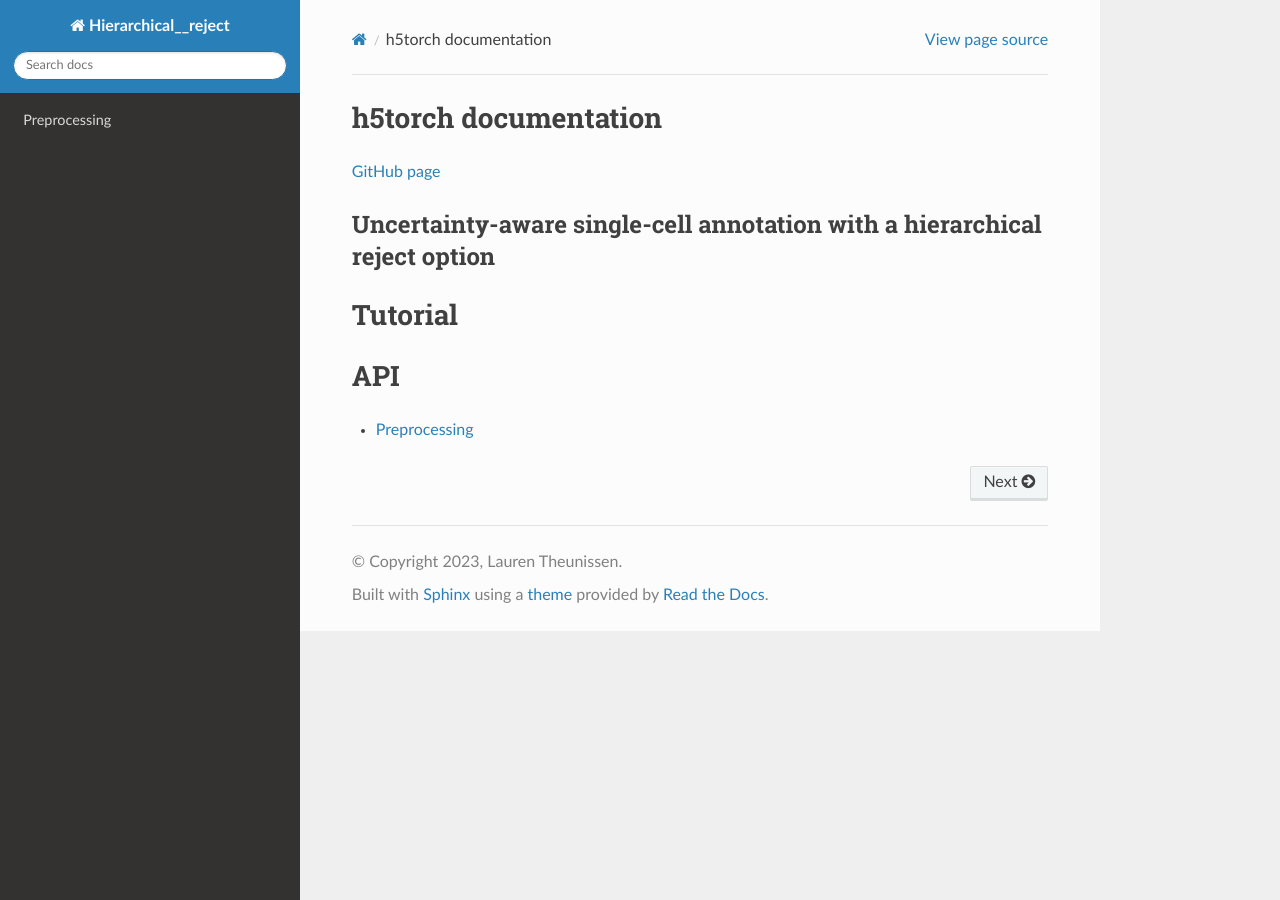
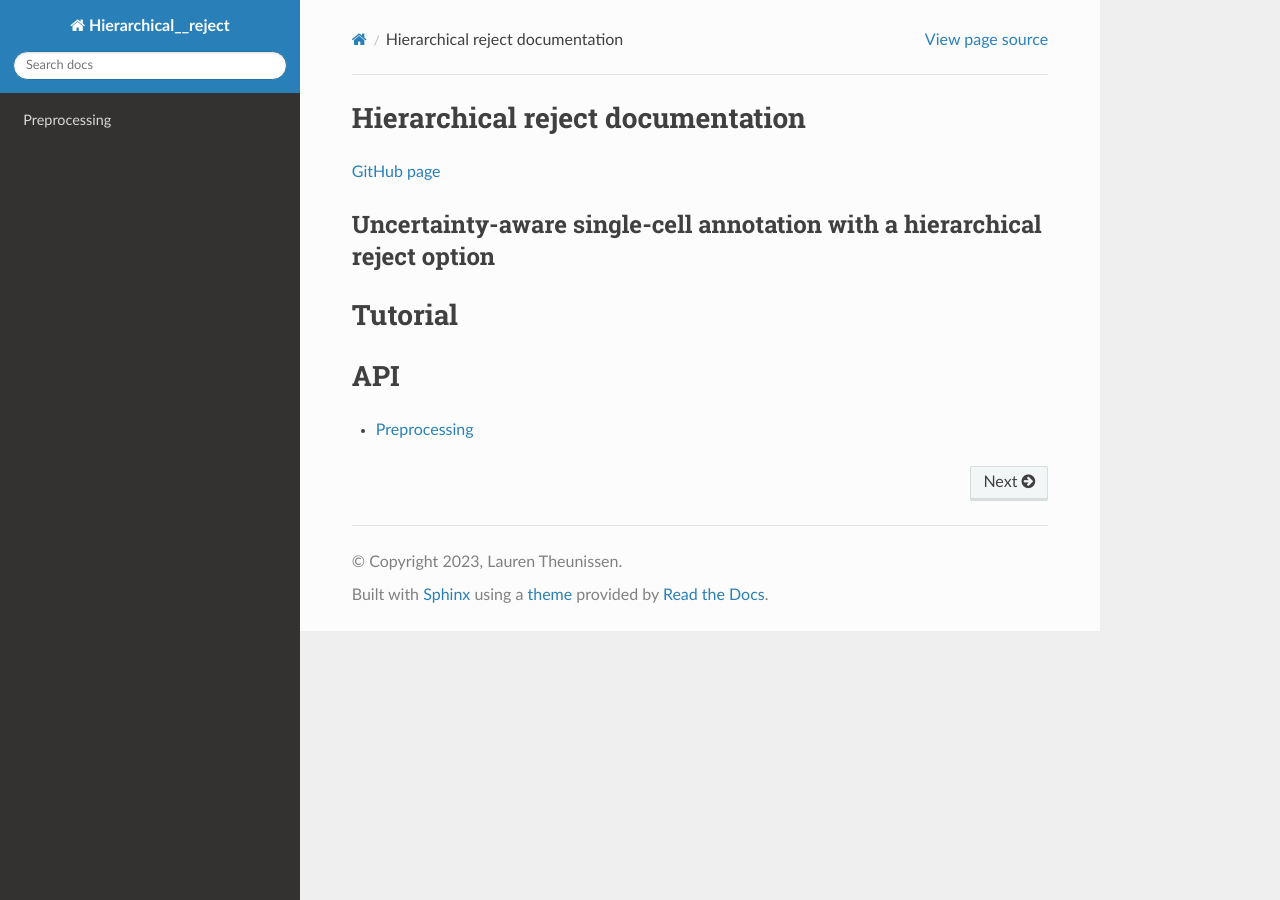
Before and after one commit to Latheuni/Hierarchical_reject, a Sphinx documentation site: the page built from docs/source/index.rst, in a window 1280 px wide. Built offline with Sphinx 7.4.7 and the Read the Docs theme 2.0.0, drawn with Linux system fonts in a browser that asks for light colours; pages that are not in the unit, such as notebooks, are missing from menus.

Commit message:
Update index readthedocs

```diff
--- a/docs/source/index.rst
+++ b/docs/source/index.rst
@@ -3,10 +3,10 @@
    You can adapt this file completely to your liking, but it should at least
    contain the root `toctree` directive.
 
-h5torch documentation
-===================================
+Hierarchical reject documentation
+=====================
 
-`GitHub page <https://github.com/gdewael/h5torch>`_
+`GitHub page <https://github.com/Latheuni/Hierarchical_Reject>`_
 
 .. include:: ../../README.md
    :parser: myst_parser.sphinx_
@@ -17,6 +17,7 @@ Tutorial
    :maxdepth: 1
 
    Tutorial
+
 API
 ====
 .. toctree::
```
